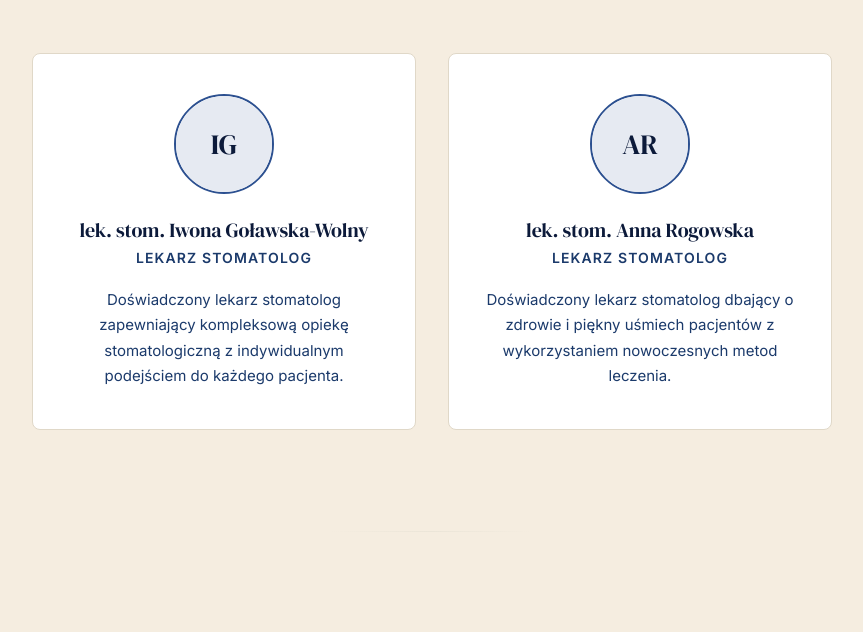
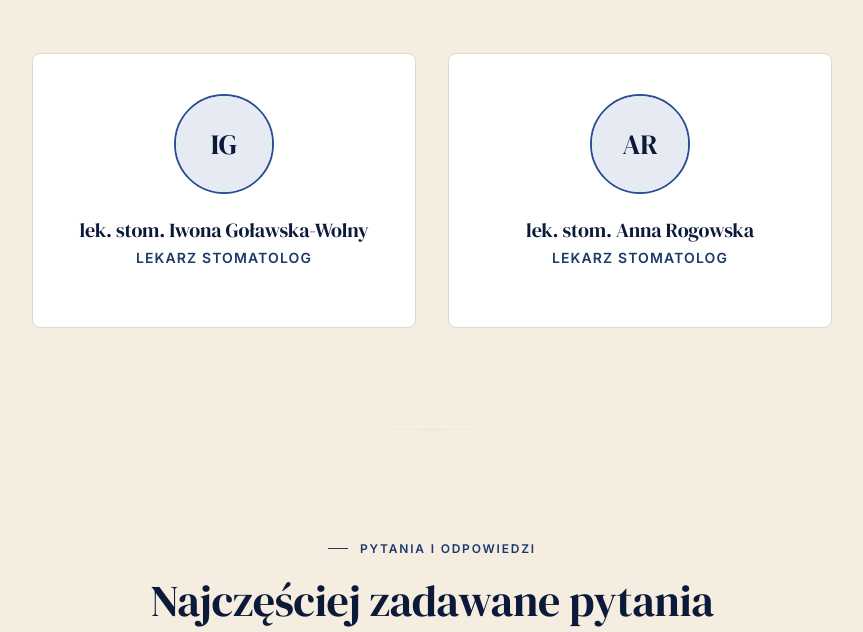
Before and after one commit to korn2222/Awident, a website built with Vite: page index.html in a window 1280 px wide. Shown: the part 3359-3991 px from the top of the page, without its empty margins (208-1071 px from the left). Built offline with nearby package versions, Linux system fonts and the light colour scheme.

Commit message:
Remove team doctor descriptions

```diff
--- a/index.html
+++ b/index.html
@@ -418,8 +418,7 @@
                     <!-- TUTAJ WKLEJ ZDJĘCIE LEKARZA: <div class="team-card__image"><img src="doctor1.webp" alt="lek. stom. Iwona Goławska-Wolny" loading="lazy"></div> -->
                     <h3>lek. stom. Iwona Goławska-Wolny</h3>
                     <span class="team-card__role">Lekarz stomatolog</span>
-                    <p>Doświadczony lekarz stomatolog zapewniający kompleksową opiekę stomatologiczną z indywidualnym
-                        podejściem do każdego pacjenta.</p>
+
                 </div>
                 <div class="team-card fade-in">
                     <div class="team-card__image">
@@ -428,8 +427,7 @@
                     <!-- TUTAJ WKLEJ ZDJĘCIE LEKARZA: <div class="team-card__image"><img src="doctor2.webp" alt="lek. stom. Anna Rogowska" loading="lazy"></div> -->
                     <h3>lek. stom. Anna Rogowska</h3>
                     <span class="team-card__role">Lekarz stomatolog</span>
-                    <p>Doświadczony lekarz stomatolog dbający o zdrowie i piękny uśmiech pacjentów z wykorzystaniem
-                        nowoczesnych metod leczenia.</p>
+
                 </div>
             </div>
         </div>
```
